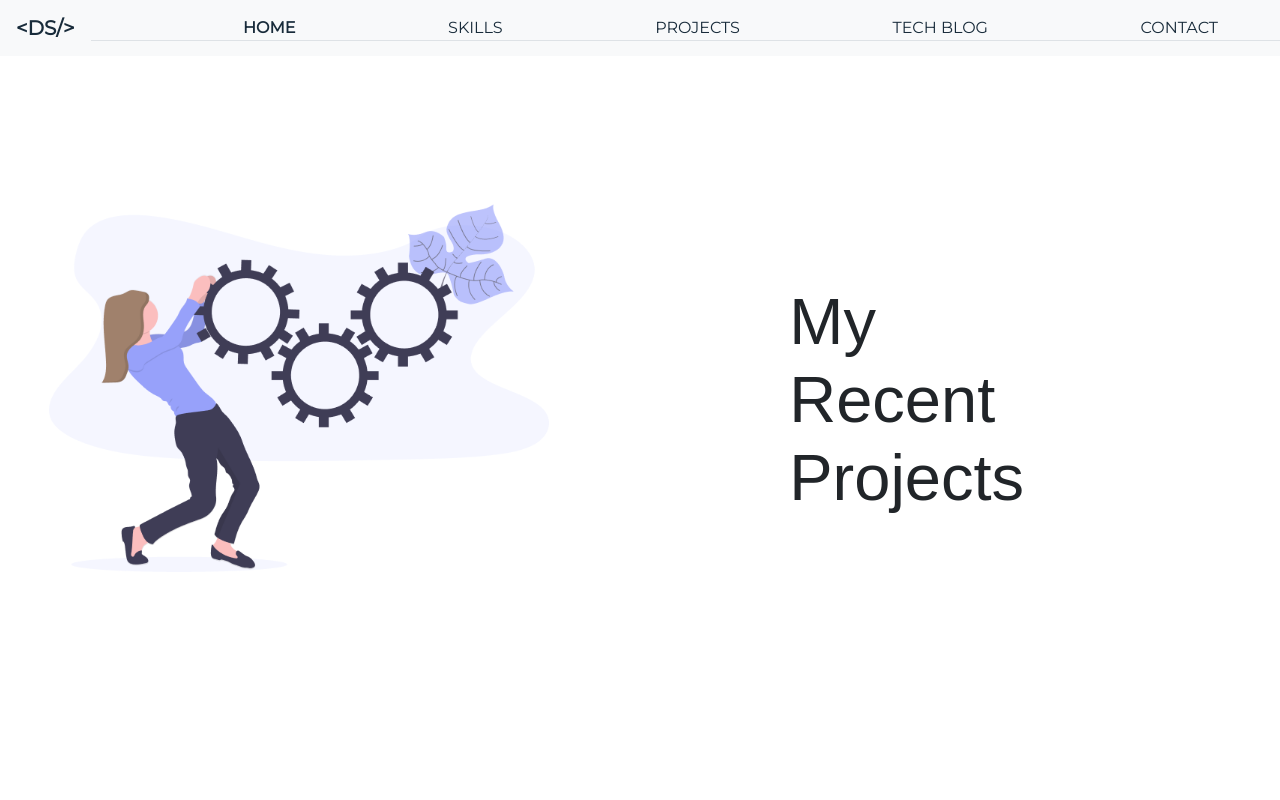
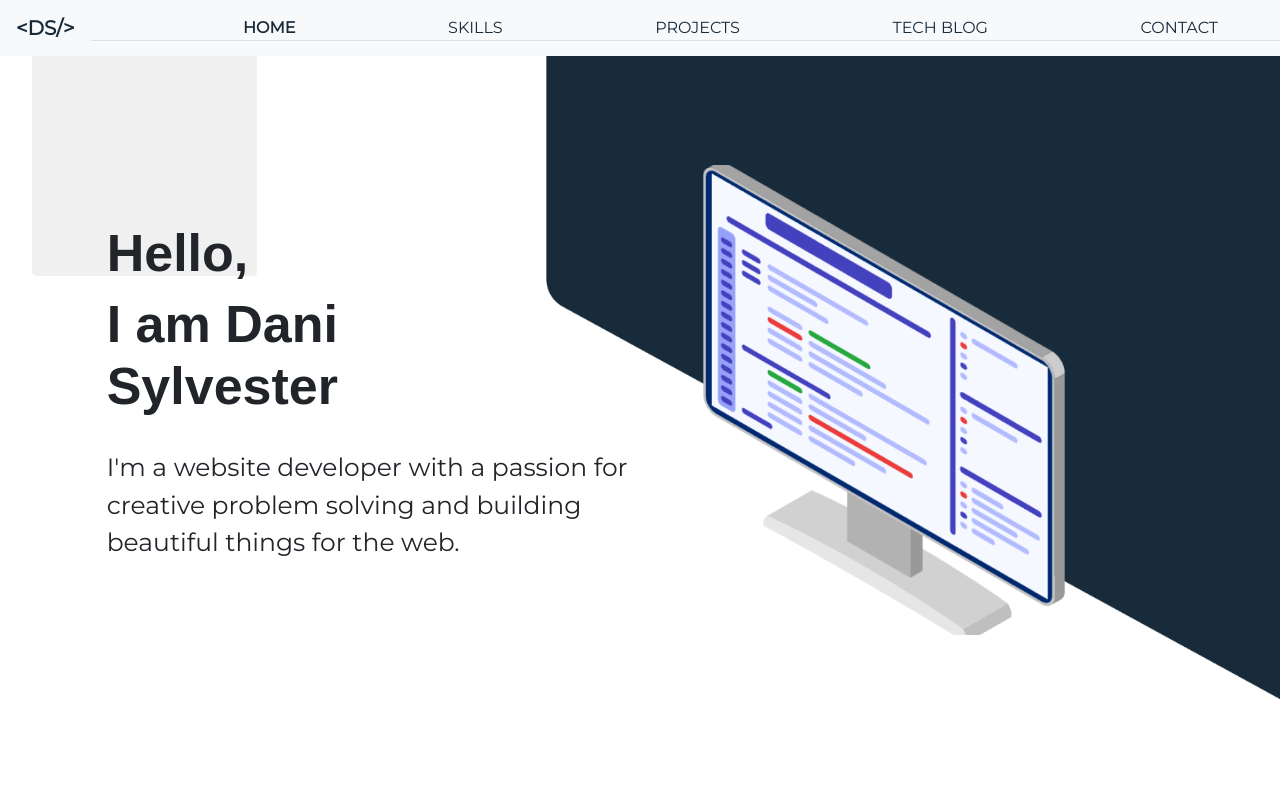
Before and after one commit to danisylvester/Portfolio_Blog, a React app: page / in a window 1280 px wide. Shown: the top 800 px of the page. Built offline with nearby package versions, Linux system fonts and the light colour scheme; a web font is replaced by a local one.

Commit message:
minor fixes

```diff
--- a/src/App.jsx
+++ b/src/App.jsx
@@ -12,14 +12,13 @@ const App = () => {
   return (
       <Router>
         <Menu></Menu>
-        <Projects></Projects>
-        {/* <Switch>
+        { <Switch>
           <Route exact path='/' component={Home}></Route>
           <Route path='/skills' component={Skills}></Route>
           <Route path='/projects' component={Projects}></Route>
           <Route path='/blogposts' component={Blog}></Route>
           <Route path='/contact' component={Contact}></Route>
-        </Switch> */}
+        </Switch> }
       </Router>
   );
 };
--- /dev/null
+++ b/src/components/ProjectContent.jsx
@@ -0,0 +1,14 @@
+import React from 'react'
+import styles from './projectContent.module.scss';
+
+export const ProjectContent = () => {
+    return (
+        <div>
+            <div className={styles.grid}>
+                <div className={styles.gridLine}>
+
+                </div>
+            </div>
+        </div>
+    )
+}
--- a/src/components/Projects.jsx
+++ b/src/components/Projects.jsx
@@ -1,5 +1,6 @@
 import React from 'react'
 import styles from './projects.module.scss';
+import { ProjectContent } from './ProjectContent.jsx';
 
 export const Projects = () => {
     return (
@@ -20,6 +21,7 @@ export const Projects = () => {
                     </div>
                 </div>
             </div>
+            <ProjectContent></ProjectContent>
         </div>
     )
 }
--- /dev/null
+++ b/src/components/projectContent.module.scss
@@ -0,0 +1 @@
+@use '../App.scss';
```
